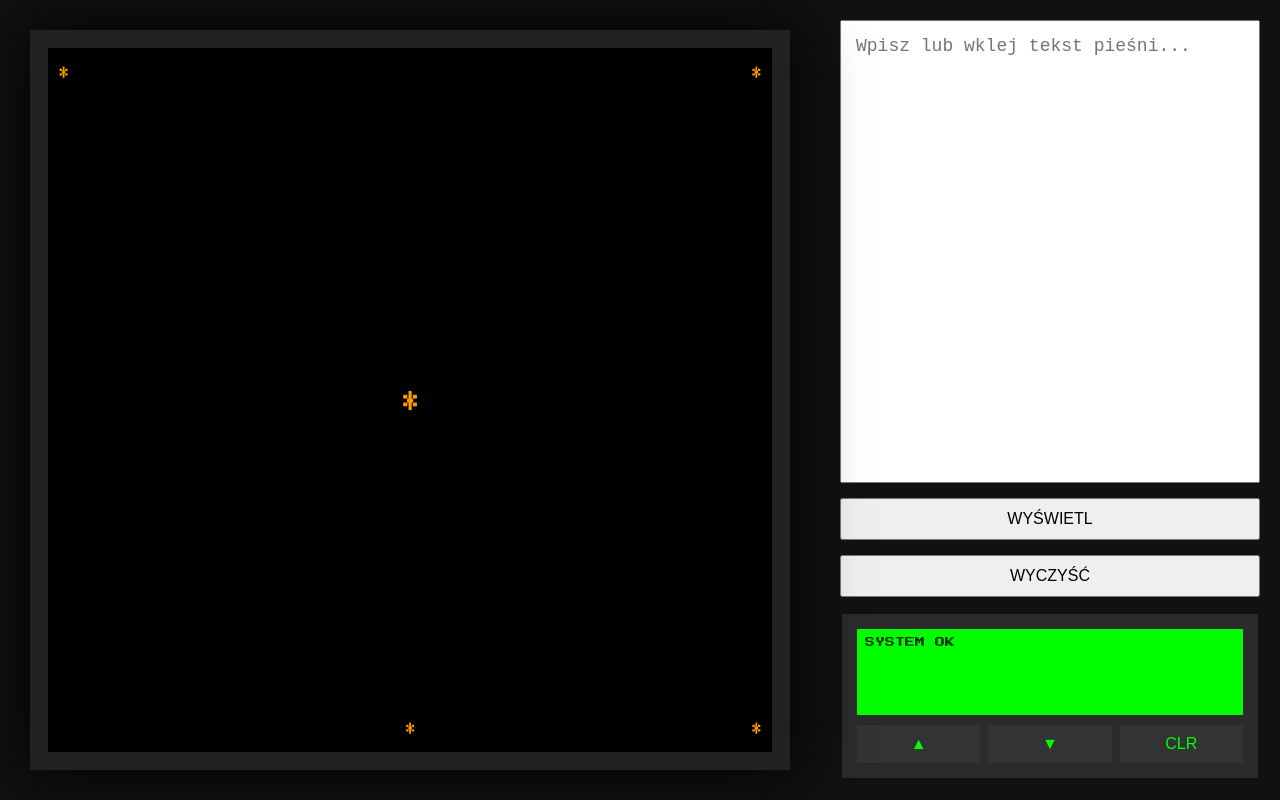
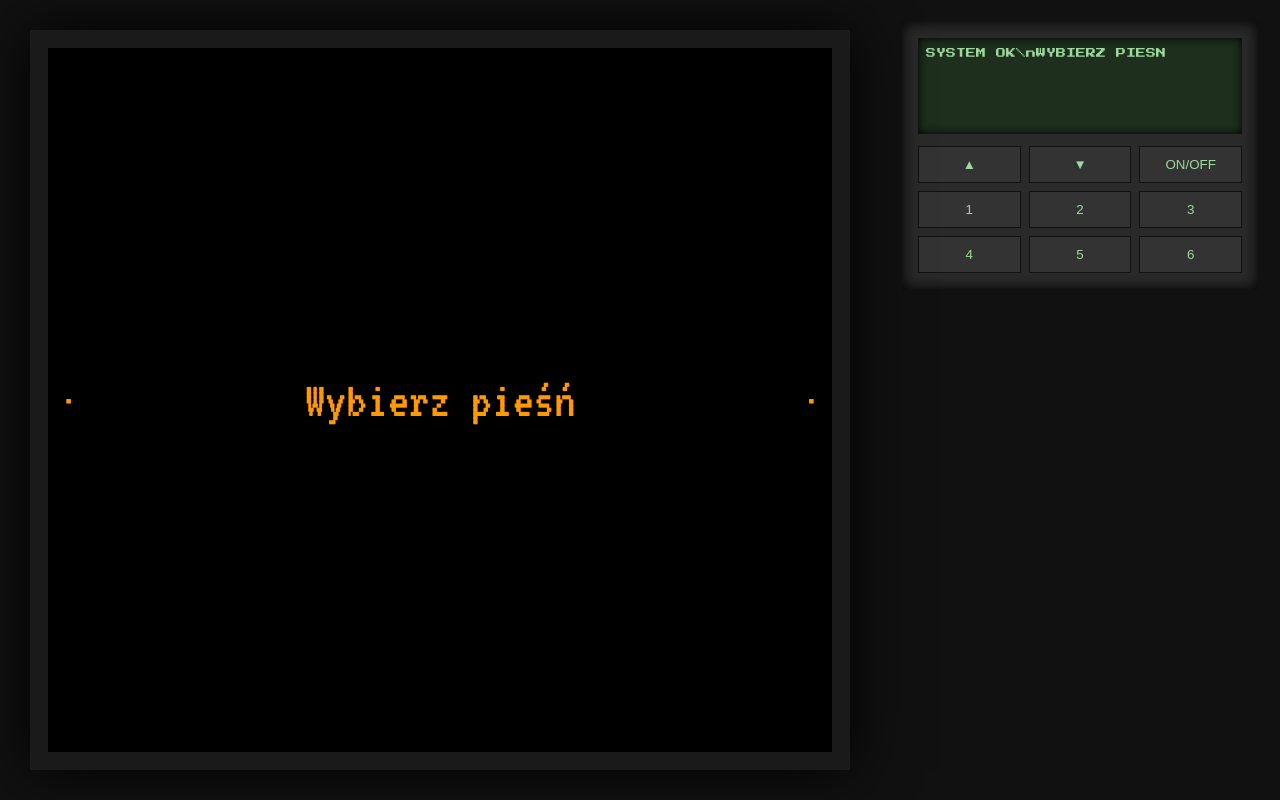
Before and after one commit to kowalskiwojcirch-coder/piesni-koscielne, a plain HTML site: page index.html in a window 1280 px wide. Drawn offline with Linux system fonts and the light colour scheme.

Commit message:
Update index.html

```diff
--- a/index.html
+++ b/index.html
@@ -2,7 +2,7 @@
 <html lang="pl">
 <head>
 <meta charset="UTF-8">
-<title>Tugal – projekcja kościelna</title>
+<title>Tugal kościelny – projekcja</title>
 
 <link href="https://fonts.googleapis.com/css2?family=VT323&family=Press+Start+2P&display=swap" rel="stylesheet">
 
@@ -12,6 +12,7 @@ body{
   background:#111;
   height:100vh;
   display:flex;
+  font-family:'VT323', monospace;
 }
 
 /* ===== TV ===== */
@@ -19,79 +20,70 @@ body{
   flex:1;
   margin:30px;
   background:#000;
-  border:18px solid #222;
+  border:18px solid #1a1a1a;
   box-shadow:0 0 60px #000;
-  padding:50px;
+  padding:60px;
   box-sizing:border-box;
   position:relative;
   display:flex;
   align-items:center;
   justify-content:center;
-  font-family:'VT323', monospace;
+}
+
+#tv.off{
+  background:#000;
 }
 
 #tvText{
   color:#ff9900;
-  font-size:48px;
-  line-height:1.8;
+  font-size:52px;
+  line-height:1.9;
   text-align:center;
   white-space:pre-line;
   width:100%;
 }
 
-/* gwiazdki */
-.star{
+/* kropki boczne */
+.dot{
   position:absolute;
   color:#ff9900;
   font-size:28px;
 }
-.tl{top:10px;left:10px}
-.tr{top:10px;right:10px}
-.bl{bottom:10px;left:10}
-.br{bottom:10px;right:10px}
+.left{left:15px;top:50%;transform:translateY(-50%)}
+.right{right:15px;top:50%;transform:translateY(-50%)}
 
 /* ===== PANEL BOCZNY ===== */
 #side{
-  width:420px;
+  width:360px;
   padding:20px;
   display:flex;
   flex-direction:column;
   gap:15px;
 }
 
-/* EDYTOR */
-textarea{
-  flex:1;
-  resize:none;
-  font-size:18px;
-  padding:15px;
-}
-
-/* PRZYCISKI */
-button{
-  padding:10px;
-  font-size:16px;
-  cursor:pointer;
-}
-
 /* ===== TUGAL ===== */
 #tugal{
-  background:#2b2b2b;
-  padding:15px;
+  background:#2a2a2a;
+  padding:16px;
   border:2px solid #111;
+  box-shadow:inset 0 0 15px #000;
   font-family:'Press Start 2P', monospace;
 }
 
+/* LCD */
 #lcd{
-  background:#0f0;
-  color:#030;
-  height:70px;
+  background:#1e2f1e;
+  color:#9fd89f;
+  height:80px;
   padding:8px;
   font-size:10px;
-  margin-bottom:10px;
+  line-height:1.4;
+  box-shadow:inset 0 0 10px #000;
+  margin-bottom:12px;
   white-space:pre-line;
 }
 
+/* klawiatura */
 #keys{
   display:grid;
   grid-template-columns:repeat(3,1fr);
@@ -100,9 +92,14 @@ button{
 
 .key{
   background:#333;
-  color:#0f0;
-  border:none;
+  color:#9fd89f;
+  border:1px solid #111;
   padding:10px 0;
+  cursor:pointer;
+}
+
+.key:active{
+  background:#555;
 }
 </style>
 </head>
@@ -111,74 +108,87 @@ button{
 
 <!-- TV -->
 <div id="tv">
-  <div class="star tl">*</div>
-  <div class="star tr">*</div>
-  <div class="star bl">*</div>
-  <div class="star br">*</div>
-
-  <div id="tvText">*</div>
+  <div class="dot left">•</div>
+  <div class="dot right">•</div>
+  <div id="tvText">Wybierz pieśń</div>
 </div>
 
 <!-- BOK -->
 <div id="side">
 
-  <textarea id="input" placeholder="Wpisz lub wklej tekst pieśni..."></textarea>
-
-  <button onclick="sendText()">WYŚWIETL</button>
-  <button onclick="clearText()">WYCZYŚĆ</button>
-
   <!-- TUGAL -->
   <div id="tugal">
-    <div id="lcd">SYSTEM OK</div>
+    <div id="lcd">SYSTEM OK\nWYBIERZ PIESN</div>
 
     <div id="keys">
-      <button class="key" onclick="scrollUp()">▲</button>
-      <button class="key" onclick="scrollDown()">▼</button>
-      <button class="key" onclick="clearText()">CLR</button>
+      <button class="key" onclick="prevVerse()">▲</button>
+      <button class="key" onclick="nextVerse()">▼</button>
+      <button class="key" onclick="toggleTV()">ON/OFF</button>
+
+      <button class="key" onclick="loadSong(0)">1</button>
+      <button class="key" onclick="loadSong(1)">2</button>
+      <button class="key" onclick="loadSong(2)">3</button>
+
+      <button class="key" onclick="loadSong(3)">4</button>
+      <button class="key" onclick="loadSong(4)">5</button>
+      <button class="key" onclick="loadSong(5)">6</button>
     </div>
   </div>
 
 </div>
 
 <script>
-const tvText = document.getElementById("tvText");
-const input = document.getElementById("input");
-const lcd = document.getElementById("lcd");
+const songs=[
+ {title:"Barka",verses:[
+  "Pan kiedyś stanął nad brzegiem\nSzukał ludzi gotowych pójść za Nim",
+  "By łowić serca\nSłów Bożych prawdą",
+  "Z Nim płynęli przez życie\nNie lękając się niczego"
+ ]},
+ {title:"Abba Ojcze",verses:[
+  "Ty wyzwoliłeś nas Panie\nZ kajdan i samych siebie",
+  "Chrystus stał się Barankiem\nOfiarą miłości"
+ ]},
+ {title:"Czarna Madonna",verses:[
+  "Jest zakątek na tej ziemi\nGdzie powracać każdy chce",
+  "Gdzie króluje Jej Oblicze\nNa Jasnej Górze"
+ ]},
+ {title:"Kiedy ranne wstają zorze",verses:[
+  "Kiedy ranne wstają zorze\nTobie ziemia, Tobie morze",
+  "Tobie śpiewa żywioł wszelki\nChwałę Tobie"
+ ]},
+ {title:"Z dawna Polski",verses:[
+  "Z dawna Polski Tyś Królową, Maryjo",
+  "Ty za nami przemów słowo, Maryjo"
+ ]},
+ {title:"Pan blisko jest",verses:[
+  "Pan blisko jest\nOczekuj Go",
+  "Pan blisko jest\nW Nim serca moc"
+ ]}
+];
 
-let lines = [];
-let offset = 0;
+let cs=null,cv=0,tvOn=true;
 
-function sendText(){
-  lines = input.value.split("\n");
-  offset = 0;
-  updateScreen();
-  lcd.textContent = "WYSWIETLANIE\nLINIA 1";
+function loadSong(i){
+ cs=i;cv=0;update();
 }
 
-function updateScreen(){
-  let view = lines.slice(offset, offset + 6).join("\n");
-  tvText.textContent = "*\n\n" + view + "\n\n*";
+function nextVerse(){
+ if(cs!==null&&cv<songs[cs].verses.length-1){cv++;update();}
 }
 
-function scrollDown(){
-  if(offset < lines.length - 1){
-    offset++;
-    updateScreen();
-    lcd.textContent = "LINIA " + (offset + 1);
-  }
+function prevVerse(){
+ if(cs!==null&&cv>0){cv--;update();}
 }
 
-function scrollUp(){
-  if(offset > 0){
-    offset--;
-    updateScreen();
-    lcd.textContent = "LINIA " + (offset + 1);
-  }
+function toggleTV(){
+ tvOn=!tvOn;
+ document.getElementById("tv").style.display=tvOn?"flex":"none";
 }
 
-function clearText(){
-  tvText.textContent = "*";
-  lcd.textContent = "PUSTE";
+function update(){
+ document.getElementById("tvText").textContent=songs[cs].verses[cv];
+ document.getElementById("lcd").textContent=
+  songs[cs].title+"\nZWROTKA "+(cv+1);
 }
 </script>
 
```
